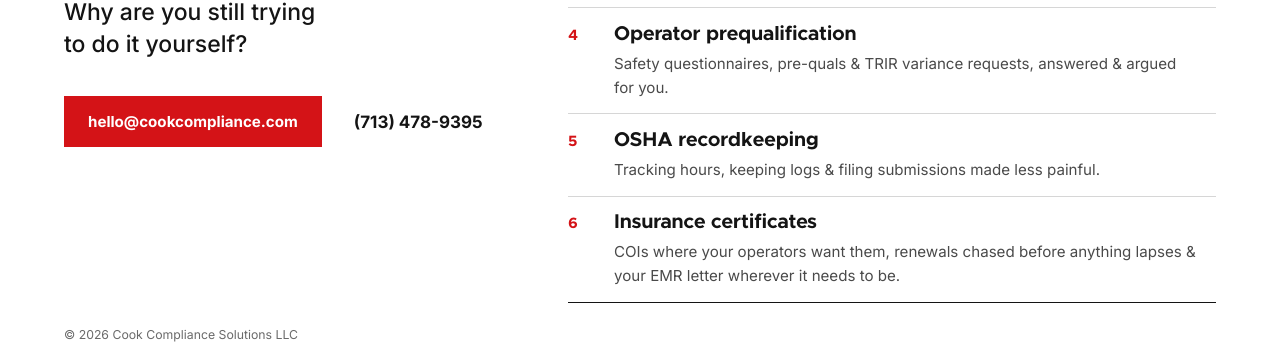
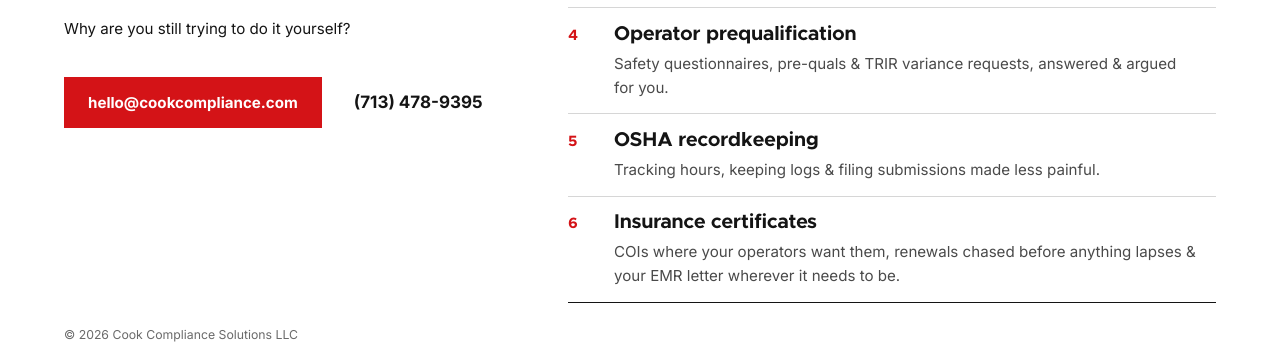
Before and after one commit to davidavalerio/cookcompliance.com, a plain HTML site: page index.html in a window 1280 px wide. Shown: the part 469-831 px from the top of the page. Drawn offline with Linux system fonts and the light colour scheme.

Commit message:
Question under the hook set as normal text (COOK-311)

```diff
--- a/index.html
+++ b/index.html
@@ -50,7 +50,7 @@
     .hero { flex: 1 1 0; min-width: 0; display: flex; flex-direction: column; align-items: flex-start; gap: 28px; }
     .rule { width: 56px; height: 4px; background: var(--red); }
     .hero h1 { margin: 0; font-size: clamp(56px, 6vw, 84px); line-height: 0.98; letter-spacing: -0.02em; }
-    .hero-q { font-size: clamp(22px, 1.9vw, 26px); line-height: 1.3; font-weight: 500; max-width: 520px; text-wrap: balance; }
+    .hero-q { margin: 0; font-size: 16px; line-height: 1.5; }
     .contact-links { display: flex; flex-wrap: wrap; align-items: center; gap: 20px 32px; margin-top: 8px; }
     .button { display: inline-block; background: var(--red); color: #ffffff; font-weight: 700; font-size: 16px; padding: 16px 24px; }
     .button:hover { color: #ffffff; background: #b80f13; }
@@ -91,7 +91,6 @@
       .hero { gap: 22px; }
       .rule { width: 40px; height: 3px; }
       .hero h1 { font-size: 48px; line-height: 1; }
-      .hero-q { font-size: 22px; }
       .contact-links { flex-direction: column; align-items: flex-start; gap: 20px; margin-top: 4px; }
       .services h2 { font-size: 24px; }
       .row { gap: 14px; padding: 20px 0; }
@@ -110,7 +109,7 @@
     <section class="hero">
       <div class="rule"></div>
       <h1>Compliance sucks.</h1>
-      <div class="hero-q">Why are you still trying to do it yourself?</div>
+      <p class="hero-q">Why are you still trying to do it yourself?</p>
       <div class="contact-links">
         <a href="mailto:hello@cookcompliance.com" class="button">hello@cookcompliance.com</a>
         <a href="tel:+17134789395" class="phone">(713) 478-9395</a>
```
Also changed, not shown: 1 other file.
